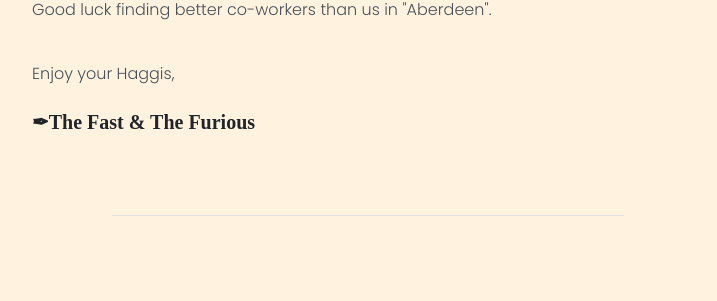
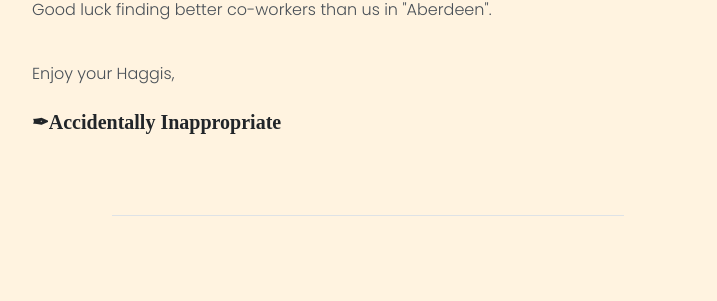
Before and after one commit to P-Brower/goodbye, a Jekyll site: the page built from index.html, in a window 1280 px wide and 900 px high. Shown: the part 237-538 px from the top of the window, without its empty margins (272-989 px from the left). Built offline with Jekyll 4.4.1, drawn with Linux system fonts in a browser that asks for light colours; some web fonts are replaced; the list of posts is cut into pages by our own code.

Commit message:
accidentally inappropriate

```diff
--- a/_config.yml
+++ b/_config.yml
@@ -26,7 +26,7 @@
 
 # Specify the author for blog posts
 author:
-  name: The Fast & The Furious
+  name: Accidentally Inappropriate
 description: "So Long, and Thanks for All the Fish"
 banner: https://dannysleaving.us/assets/enjoy.jpg
 
```
